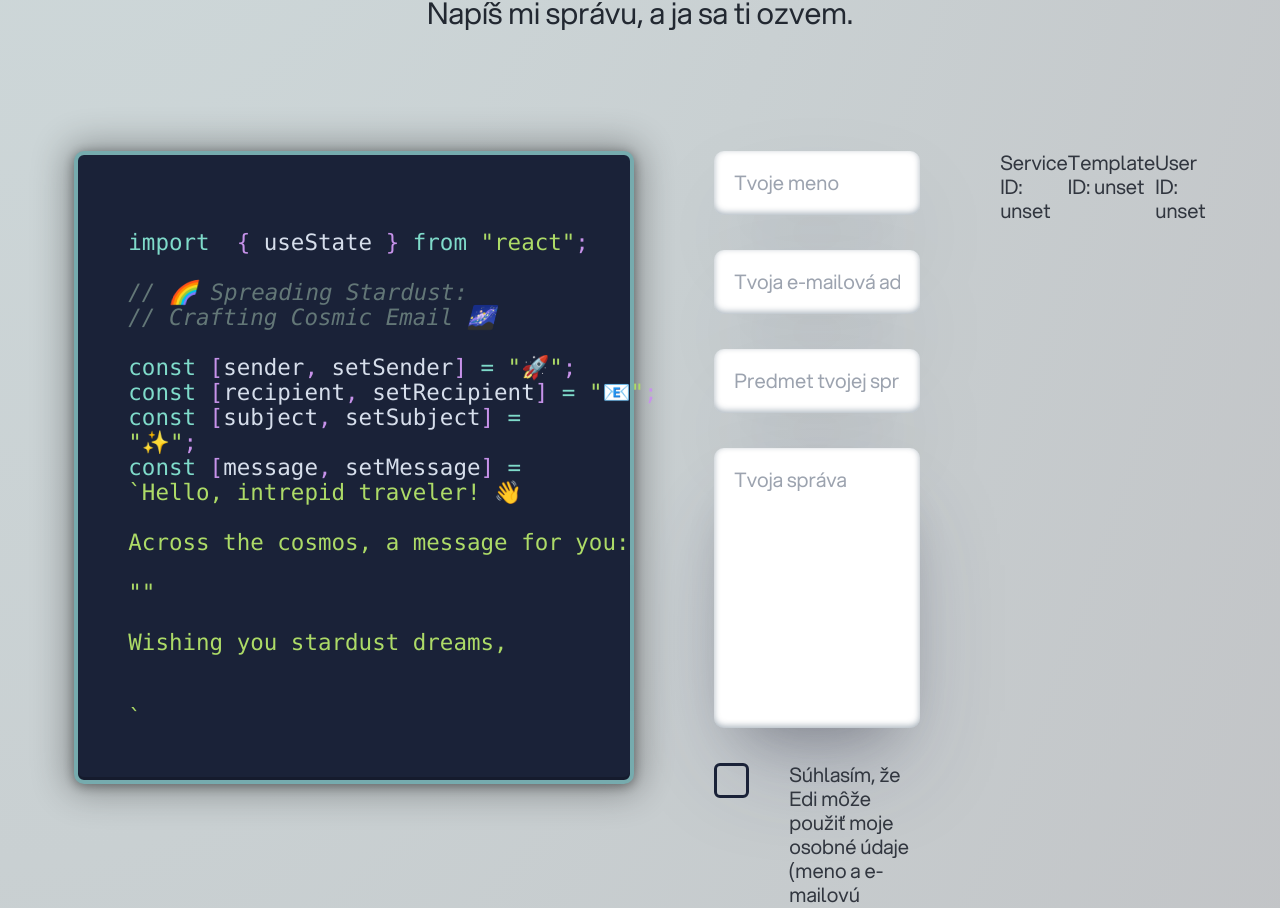
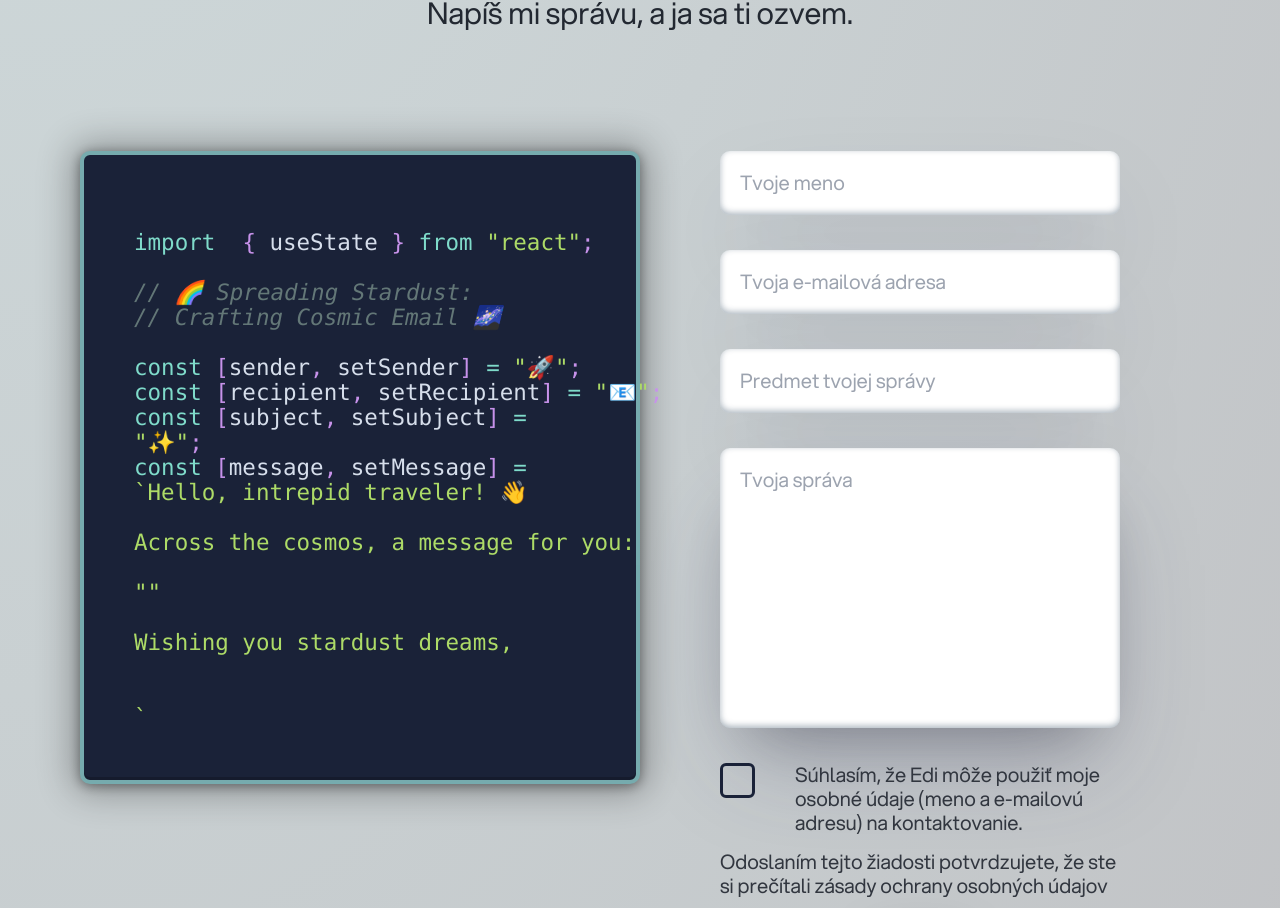
Before and after one commit to Edd224/NewPorfolio, a React (Vite) app: page / in a window 1280 px wide. Shown: the part 7086-7994 px from the top of the page. Built offline with nearby package versions, Linux system fonts and the light colour scheme; no server answers.

Commit message:
oprava po teste

```diff
--- a/src/components/Contact.tsx
+++ b/src/components/Contact.tsx
@@ -314,9 +314,9 @@ ${name}${lastUpdatedField === "name" ? (cursorBlink ? "|" : " ") : ""}
             />
           </form>
 {/* test */}
-          <p>Service ID: {serviceId}</p>
+          {/* <p>Service ID: {serviceId}</p>
           <p>Template ID: {templateId}</p>
-          <p>User ID: {userId}</p>
+          <p>User ID: {userId}</p> */}
         </div>
       </section>
     </React.Fragment>
```
